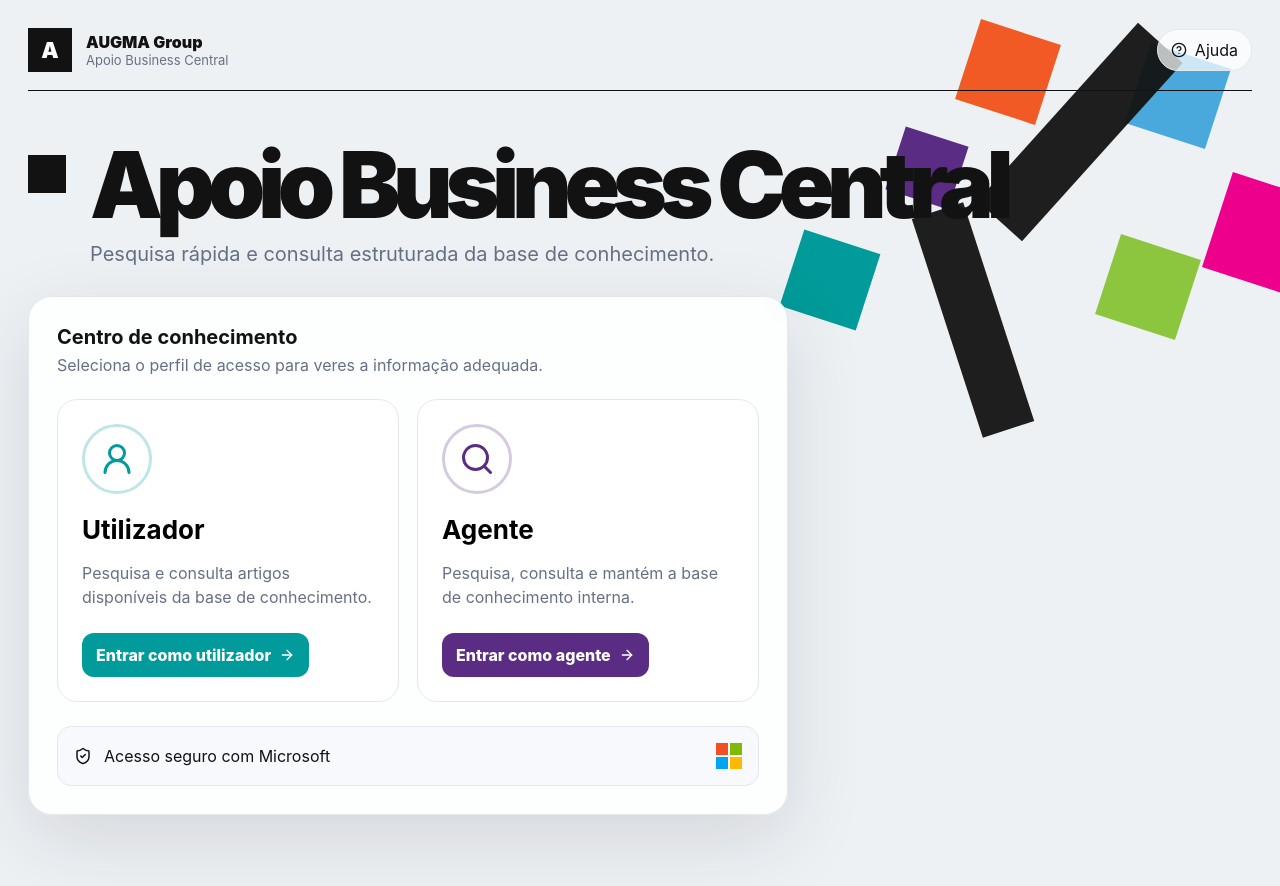
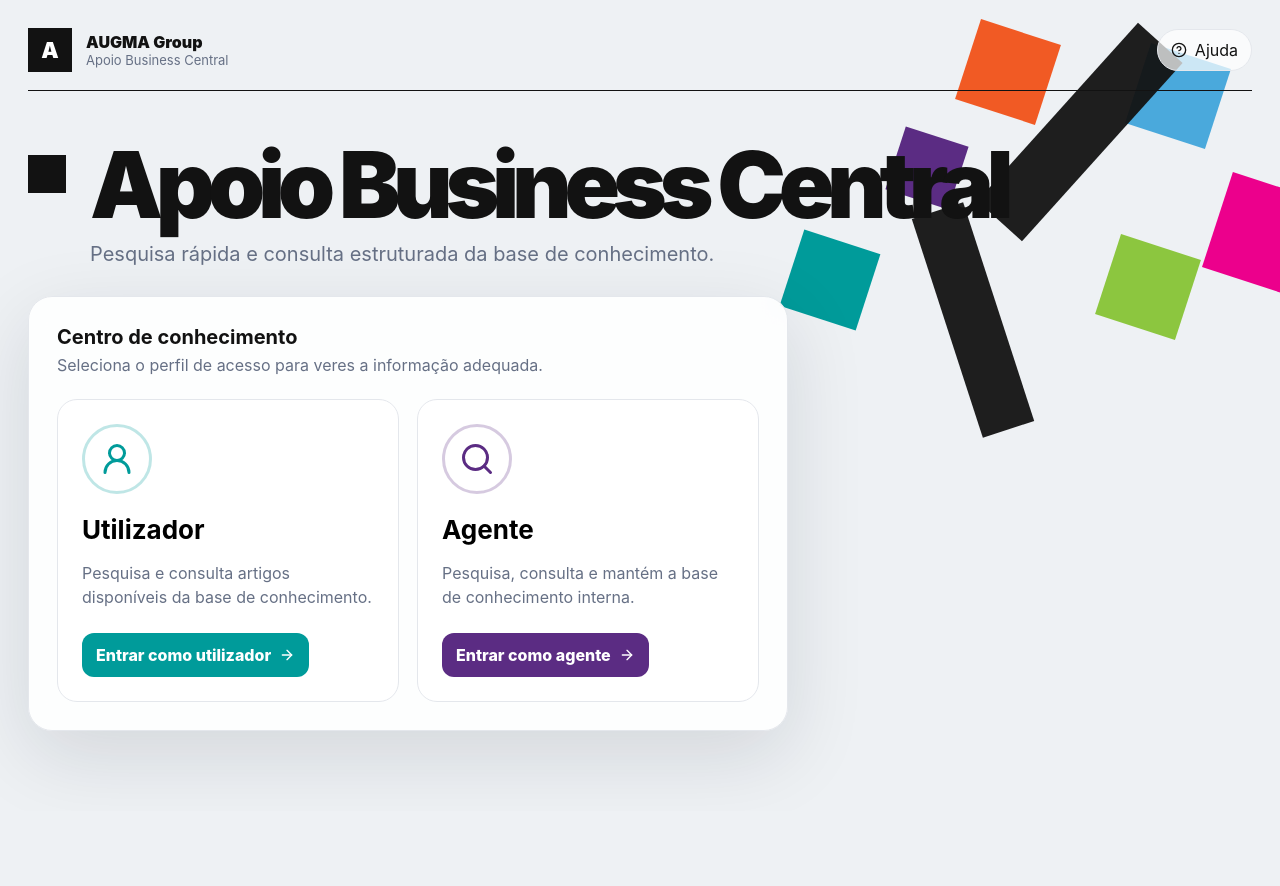
Before and after one commit to bernardomaraujo-tech/helpBC, a React (Vite) app: page / in a window 1280 px wide. Shown: the top 886 px of the page. After the commit the page ends 811 px from the top, so only its background shows below. Built offline with nearby package versions, Linux system fonts and the light colour scheme.

Commit message:
Update EntryPage.tsx

```diff
--- a/src/pages/EntryPage.tsx
+++ b/src/pages/EntryPage.tsx
@@ -1,4 +1,4 @@
-import { Search, ShieldCheck, UserRound } from 'lucide-react';
+import { Search, UserRound } from 'lucide-react';
 import { EntryCard } from '../components/EntryCard';
 import type { Role } from '../types';
 
@@ -41,17 +41,6 @@
             onClick={() => onSelectRole('agent')}
           />
         </div>
-
-        <div className="microsoft-strip">
-          <ShieldCheck size={18} />
-          <span>Acesso seguro com Microsoft</span>
-          <span className="microsoft-logo" aria-hidden="true">
-            <i />
-            <i />
-            <i />
-            <i />
-          </span>
-        </div>
       </section>
     </main>
   );
```
